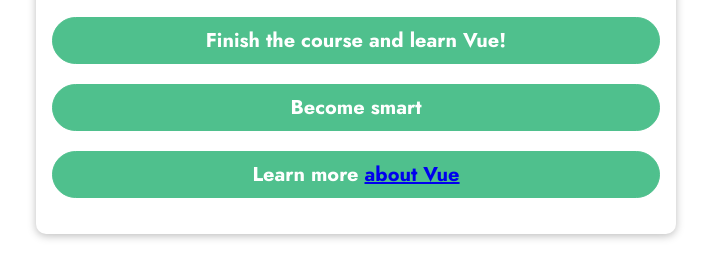
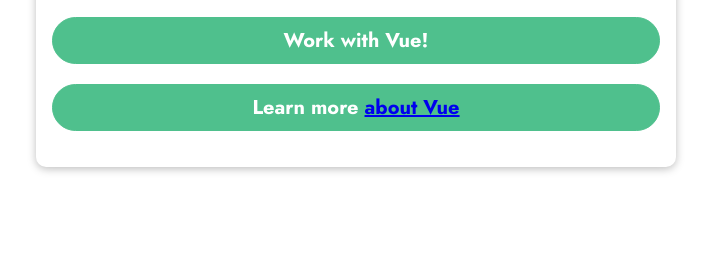
Before and after one commit to Tran-Kevin-Dev/VueTodoList-Exercise, a plain HTML site: page basics-01-starting-code/basics-01-starting-code/index.html in a window 1280 px wide. Shown: the part 286-564 px from the top of the page, without its empty margins (284-995 px from the left). Drawn offline with nearby package versions, Linux system fonts and the light colour scheme.

Commit message:
using this function to make it less hardcoded

```diff
--- a/basics-01-starting-code/basics-01-starting-code/app.js
+++ b/basics-01-starting-code/basics-01-starting-code/app.js
@@ -1,7 +1,8 @@
 const app = Vue.createApp({
   data() {
     return {
-      courseGoal: "Finish the course and learn Vue!",
+      courseGoalA: "Work with Vue!",
+      courseGoalB: "Enjoy Vue!",
       // rngGoal: this.outputGoal,
       vueLink: "https://github.com/",
     };
@@ -10,9 +11,9 @@ const app = Vue.createApp({
     outputGoal() {
       const rngNumber = Math.random();
       if (rngNumber < 0.5) {
-        return "Become smart";
+        return this.courseGoalA;
       } else {
-        return "Cry in the shower";
+        return this.courseGoalB;
       }
     },
   },
--- a/basics-01-starting-code/basics-01-starting-code/index.html
+++ b/basics-01-starting-code/basics-01-starting-code/index.html
@@ -18,7 +18,6 @@
     </header>
     <section id="user-goal">
       <h2>My Course Goal</h2>
-      <p>{{courseGoal}}</p>
       <p>{{outputGoal()}}</p>
       <p>Learn more <a v-bind:href="vueLink"> about Vue</a></p>
     </section>
```
